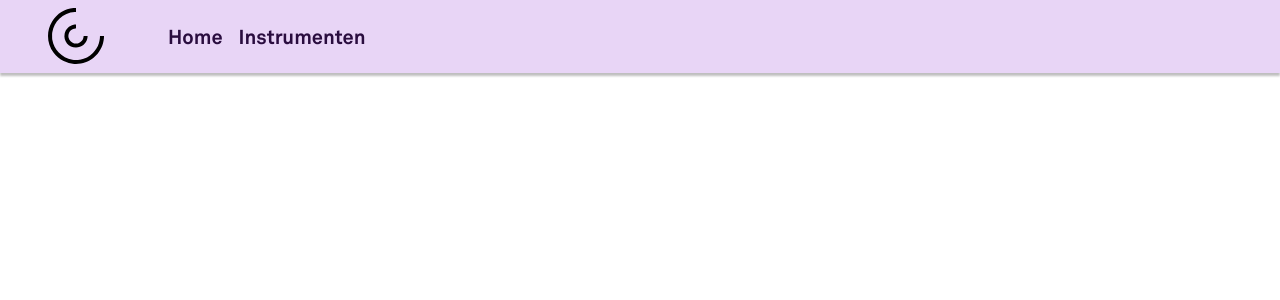
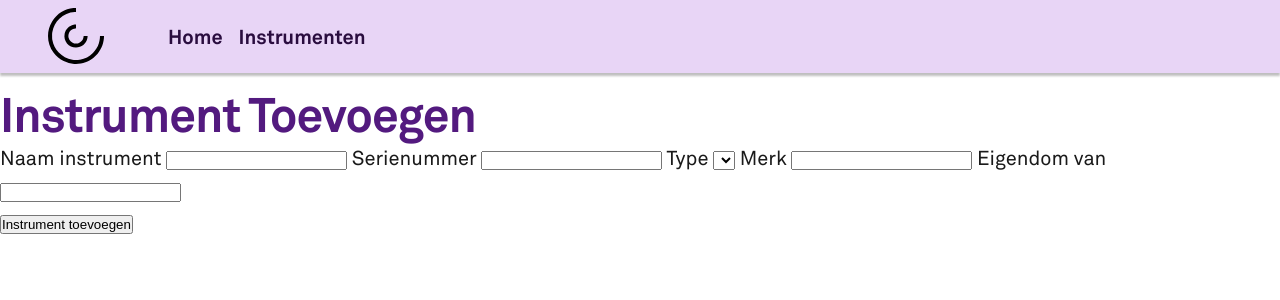
Before and after one commit to fdnd-agency/preludefondsinstrumentenuitleen, a SvelteKit app: page /new in a window 1280 px wide. Shown: the top 300 px of the page. Built offline with nearby package versions, Linux system fonts and the light colour scheme.

Commit message:
FEAT: added form

```diff
--- a/src/routes/new/+page.svelte
+++ b/src/routes/new/+page.svelte
@@ -0,0 +1,44 @@
+<script>
+  let { data } = $props();
+</script>
+
+<main class="toevoegen">
+  <h1>Instrument Toevoegen</h1>
+
+  <form method="POST" class="instrument-form">
+    <div class="form-velden">
+      <label>
+        <span>Naam instrument</span>
+        <input name="name" required />
+      </label>
+
+      <label>
+        <span>Serienummer</span>
+        <input name="serial_number" required />
+      </label>
+
+      <label>
+        <span>Type</span>
+        <select name="type" required>
+          {#each data.types as type}
+            <option value={type}>{type}</option>
+          {/each}
+        </select>
+      </label>
+
+      <label>
+        <span>Merk</span>
+        <input name="brand" required />
+      </label>
+
+      <label>
+        <span>Eigendom van</span>
+        <input name="property" required />
+      </label>
+    </div>
+
+    <button type="submit" class="knop-toevoegen">
+      Instrument toevoegen
+    </button>
+  </form>
+</main>
```
